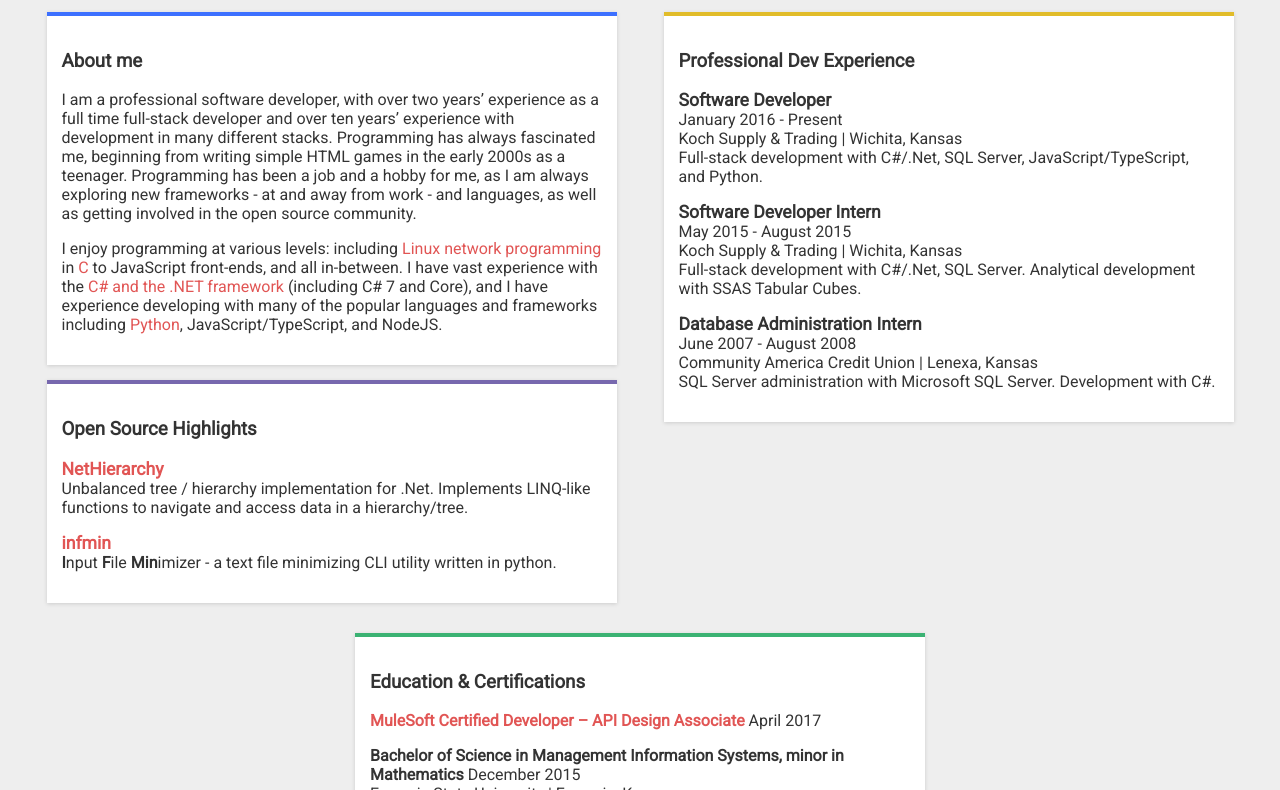
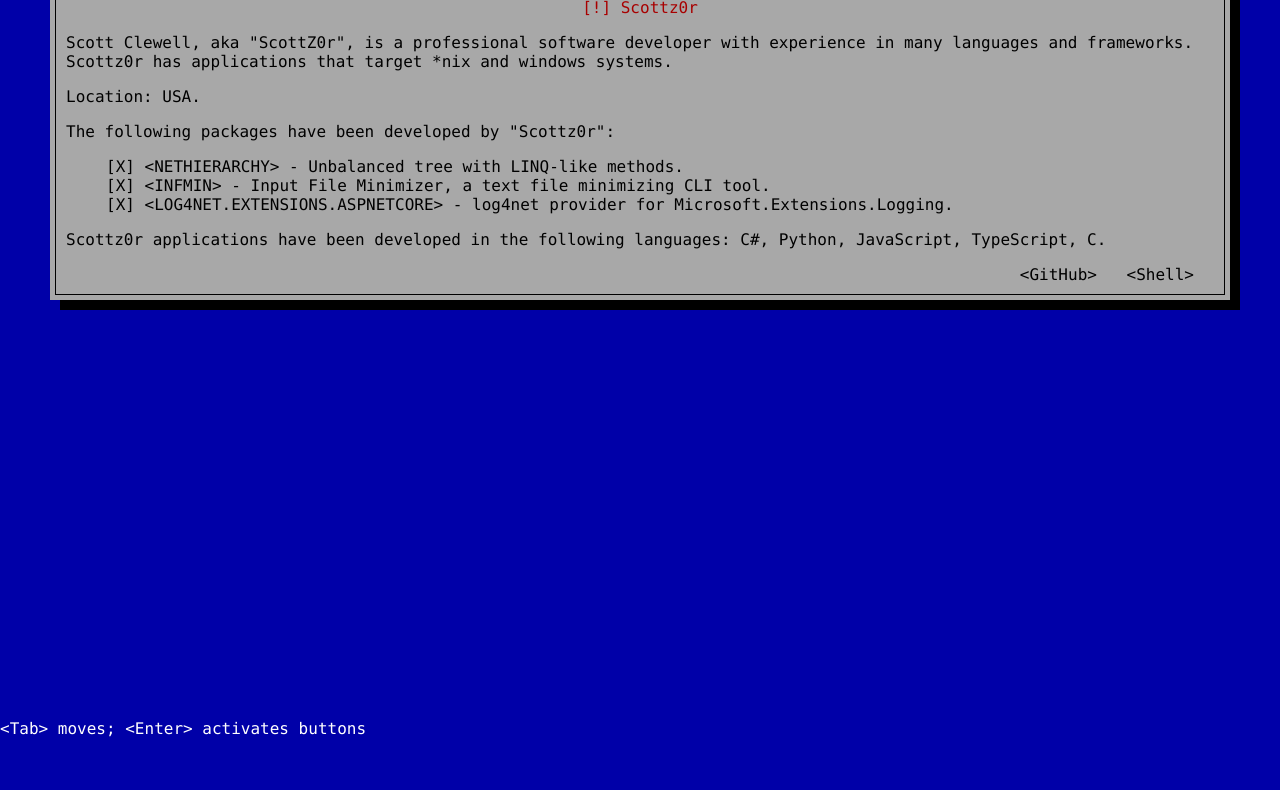
Before and after one commit to Scottz0r/scottz0r.github.io, a plain HTML site: page index.html in a window 1280 px wide. Shown: the part 61-851 px from the top of the page. After the commit the page ends 800 px from the top, so only its background shows below. Drawn offline with nearby package versions, Linux system fonts and the light colour scheme.

Commit message:
Updating site to Shell theme & shell interface.

```diff
--- a/index.html
+++ b/index.html
@@ -1,125 +1,72 @@
-<!DOCTYPE html>
-<html lang="en">
+<html>
     <head>
         <meta charset="utf-8">
         <meta name="viewport" content="width=device-width, initial-scale=1">
-        <meta name="theme-color" content="#e15554" />
-        <link href="https://fonts.googleapis.com/css?family=Roboto" rel="stylesheet">
-        <link rel="stylesheet" href="site.css">
-        <title>Scott Clewell ~ Scottz0r</title>
+        <meta name="theme-color" content="#0000A8">
+
+        <link rel="stylesheet" href="./site.css" />
     </head>
     <body>
-        <nav class="heading">
-            <div class="title">Scott Clewell / Scottz0r</div>
-            <div class="nav-links">
-                <a href="https://github.com/Scottz0r" title="Github profile">
-                    <img class="github" src="Octocat.png" alt="GitHub">
-                </a>
-            </div>
-        </nav>
-        <div class="container">
-            <div class="card-column">
+        <div class="dialog">
+            <div class="dialog-inner">
 
-                <div class="card card-c-1">
-                    <h3>About me</h3>
-                    <p>
-                        I am a professional software developer, with over two years’ experience as a full time full-stack developer and over ten years’ experience
-                        with development in many different stacks. Programming has always fascinated me, beginning from writing simple HTML games in the early 2000s
-                        as a teenager. Programming has been a job and a hobby for me, as I am always exploring new frameworks - at and away from work - and languages,
-                        as well as getting involved in the open source community.
-                    </p>
-                    <p>
-                        I enjoy programming at various levels: including <a href="https://github.com/Scottz0r/simplekvpcache">Linux network programming</a> in
-                        <a href="https://github.com/Scottz0r/csockpthread">C</a> to JavaScript front-ends, and all in-between. I have vast experience
-                        with the <a href="https://github.com/Scottz0r/NetHierarchy">C# and the .NET framework</a> (including C# 7 and Core), and I have experience developing
-                        with many of the popular languages and frameworks including
-                        <a href="https://github.com/Scottz0r/infmin">Python</a>, JavaScript/TypeScript, and NodeJS.
-                    </p>
+                <div class="dialog-title">
+                    [!] Scottz0r
                 </div>
 
-                <div class="card card-c-4">
-                    <h3>Open Source Highlights</h3>
                 <p>
-                        <div class="work-exp-head">
-                            <a href="https://github.com/Scottz0r/NetHierarchy">NetHierarchy</a>
-                        </div>
-                        <div>
-                            Unbalanced tree / hierarchy implementation for .Net. Implements LINQ-like functions to navigate and
-                            access data in a hierarchy/tree.
-                        </div>
+                    Scott Clewell, aka "ScottZ0r", is a professional software developer with experience in many languages and frameworks. Scottz0r has applications that
+                    target *nix and windows systems.
                 </p>
 
                 <p>
-                        <div class="work-exp-head">
-                            <a href="https://github.com/Scottz0r/infmin">infmin</a>
+                    Location: USA.
+                </p>
+
+                <p>
+                    The following packages have been developed by "Scottz0r":
+                    <ul>
+                        <li>
+                            <a href="https://github.com/Scottz0r/NetHierarchy" target="_blank">NETHIERARCHY</a>
+                            - Unbalanced tree with LINQ-like methods.
+                        </li>
+                        <li>
+                            <a href="https://github.com/Scottz0r/infmin" target="_blank">INFMIN</a>
+                            - Input File Minimizer, a text file minimizing CLI tool.
+                        </li>
+                        <li>
+                            <a href="https://github.com/Scottz0r/log4net.Extensions.AspNetCore" target="_blank">LOG4NET.EXTENSIONS.ASPNETCORE</a>
+                            - log4net provider for Microsoft.Extensions.Logging.
+                        </li>
+                    </ul>
+                </p>
+
+                <p>
+                    Scottz0r applications have been developed in the following languages: C#, Python, JavaScript, TypeScript, C.
+                </p>
+
+                <div class="button-box">
+                    <a href="https://github.com/Scottz0r" target="_blank">GitHub</a>
+                    <a href="./shell.html">Shell</a>
                 </div>
-                        <div>
-                            <strong>I</strong>nput <strong>F</strong>ile <strong>Min</strong>imizer - a text file minimizing CLI utility written in python.
             </div>
-                    </p>
         </div>
 
-            </div><!-- end col1 -->
 
-            <div class="card-column">
-                <div class="card card-c-2">
-                    <h3>Professional Dev Experience</h3>
-                    <p>
-                        <div class="work-exp-head">Software Developer</div>
-                        <div>January 2016 - Present</div>
-                        <div>Koch Supply &amp; Trading | Wichita, Kansas</div>
-                        <div>
-                            Full-stack development with C#/.Net, SQL Server, JavaScript/TypeScript, and Python.
+        <div class="footer">
+            &lt;Tab&gt; moves; &lt;Enter&gt; activates buttons
         </div>
-                    </p>
-                    <p>
-                        <div class="work-exp-head">Software Developer Intern</div>
-                        <div>May 2015 - August 2015</div>
-                        <div>Koch Supply &amp; Trading | Wichita, Kansas</div>
-                        <div>
-                            Full-stack development with C#/.Net, SQL Server. Analytical development with SSAS Tabular Cubes.
-                        </div>
-                    </p>
-                    <p>
-                        <div class="work-exp-head">Database Administration Intern</div>
-                        <div>June 2007 - August 2008</div>
-                        <div>Community America Credit Union | Lenexa, Kansas</div>
-                        <div>
-                            SQL Server administration with Microsoft SQL Server. Development with C#.
-                        </div>
-                    </p>
-                </div>
-            </div><!-- end col2 -->
 
-            <div class="card-column">
-                <div class="card card-c-3">
-                    <h3>Education &amp; Certifications</h3>
-                    <p>
-                        <strong><a href="https://training.mulesoft.com/certification">MuleSoft Certified Developer – API Design Associate</a></strong> April 2017
-                    </p>
-                    <p>
-                        <div>
-                            <strong>Bachelor of Science in Management Information Systems, minor in Mathematics</strong> December 2015
-                        </div>
-                        <div>
-                            Emporia State University | Emporia, Kansas
-                        </div>
-                        <div>
-                            Magna cum laude
-                        </div>
-                    </p>
-                    <p>
-                        <div>
-                            <strong>Associate of Applied Science in Business Administration</strong> May 2014
-                        </div>
-                        <div>
-                            Johnson County Community College | Overland Park, Kansas
-                        </div>
-                    </p>
-                </div>
-            </div><!-- end col3 -->
-
-        </div><!-- end container -->
-
+        <script
+            src="https://code.jquery.com/jquery-3.2.1.min.js"
+            integrity="sha256-hwg4gsxgFZhOsEEamdOYGBf13FyQuiTwlAQgxVSNgt4="
+            crossorigin="anonymous"></script>
+        <script type="text/javascript">
+            $(function(){
+                $("a").each(function(i, e){
+                    $(e).attr("tabindex", i + 1);
+                });
+            });
+        </script>
     </body>
 </html>
--- a/site.css
+++ b/site.css
@@ -1,83 +1,88 @@
 body {
-    background-color: #eee;
-    color: rgba(0, 0, 0, .80);
-    font-family: 'Roboto', sans-serif;
+    background-color: #0000A8;
+    color: #FFF;
+    font-family: "Lucida Console", Monaco, monospace;
+    cursor: default;
+    padding-top: 20px;
+}
+
+.dialog {
+    background-color: #A8A8A8;
+    color: #000;
+    padding: 5px;
+    margin: 15px;
+    box-shadow: 10px 10px #000;
+    margin-left: auto;
+    margin-right: auto;
+}
+
+.dialog-inner {
+    border: 1px solid #000;
+    padding: 10px;
+}
+
+.dialog-title {
+    color: #A80000;
+    text-align: center;
 }
 
 a {
+    color: #000;
+    cursor: pointer;
     text-decoration: none;
-    color: #e15554;
 }
 
-.heading {
-    position: fixed;
-    top: 0;
-    left: 0;
-    right: 0;
-    height: 50px;
-    background-color: #e15554;
-    color: #fff;
-    -webkit-box-shadow: 0 1px 8px rgba(0,0,0,.3);
-    box-shadow: 0 1px 8px rgba(0,0,0,.3);
-    display: flex;
-    flex-direction: row;
-    align-items: center;
-    padding-left: 15px;
-    padding-right: 15px;
-    min-width: 300px;
+a:hover, a:focus{
+    color: #FFF;
+    background-color: #A80000;
+    outline: none;
 }
 
-.heading .title {
-    flex: auto;
-    font-size: 1.2em;
+a::before{
+    content: "<"
 }
 
-img.github {
-    height: 35px;
+a::after{
+    content: ">"
 }
 
-.card {
-    -webkit-box-shadow: 0 1px 4px 0 rgba(0,0,0,0.14);
-    box-shadow: 0 1px 4px 0 rgba(0,0,0,0.14);
-    padding: 15px;
-    background-color: #fff;
-    margin: 15px;
+.button-box {
+    text-align: right;
 }
 
-.card-column {
-    max-width: 600px;
-    min-width: 300px;
-    flex: auto;
+.button-box > a {
+    margin-right: 20px;
 }
 
-.card-c-1 {
-    border-top: 4px solid #3c70ff;
+ul {
+    list-style: none;
 }
 
-.card-c-2 {
-    border-top: 4px solid #e1bc29;
+ul > li::before{
+    content: "[X]  "
 }
 
-.card-c-3 {
-    border-top: 4px solid #3bb273;
+.footer {
+    visibility: hidden;
+    position: fixed;
+    left: 0px;
+    bottom: 0px;
+    height: 20px;
+    color: #FFF;
 }
 
-.card-c-4 {
-    border-top: 4px solid #7768ae;
+@media (min-width: 764px) {
+    .dialog {
+        width: 750px;
+    }
+
+    .footer {
+        visibility: visible;
+    }
 }
 
-.container {
-    padding-top: 50px;
-    padding-right: 15px;
-    padding-left: 15px;
-    margin-right: auto;
-    margin-left: auto;
-    display: flex;
-    flex-flow: row wrap;
-    justify-content: space-around;
+@media (min-width: 1200px) {
+    .dialog {
+        width: 1170px;
+    }
 }
-
-.work-exp-head {
-    font-size: 1.1em;
-    font-weight: bold;
-}
```
Also changed, not shown: commands.js (added, +70 -0 lines), shell.html (added, +28 -0 lines), shell.js (added, +56 -0 lines), 1 other file. Lines whose indentation alone changed are shown as unchanged.
